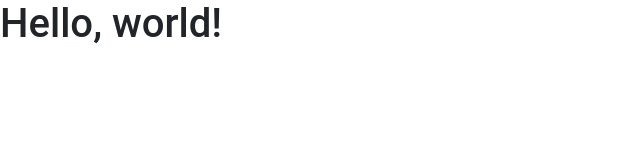
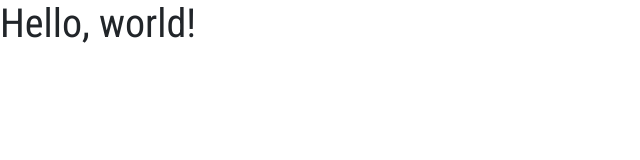
Before and after one commit to andersfreden/labz, a plain HTML site: page index.html in a window 1280 px wide. Shown: the whole page, without its empty margins (0-640 px from the left). Drawn offline with nearby package versions, Linux system fonts and the light colour scheme.

Commit message:
Update css/custom.css

```diff
--- a/css/custom.css
+++ b/css/custom.css
@@ -1,7 +1,9 @@
+@import url('https://fonts.googleapis.com/css?family=Roboto+Condensed');
+
 body {
-  font-family: "Roboto";
+  font-family: 'Roboto Condensed', sans-serif;
 }
 
 .h1 {
-  font-family: "Roboto";
+  font-family: 'Roboto Condensed', sans-serif;
 }
```
